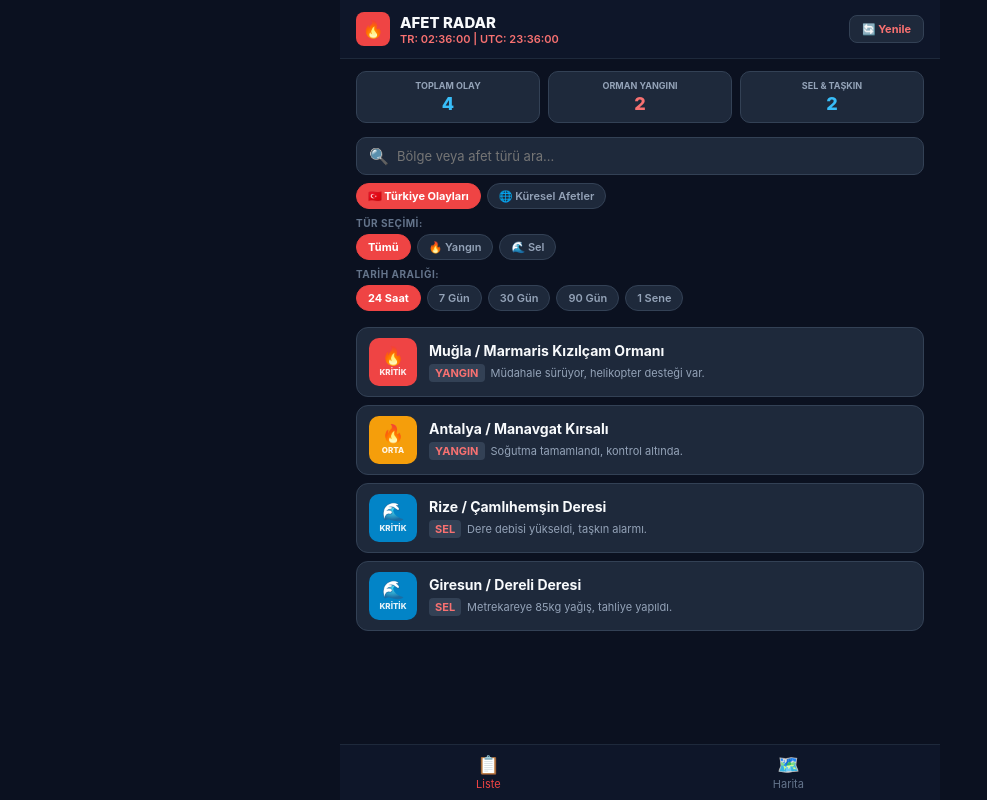
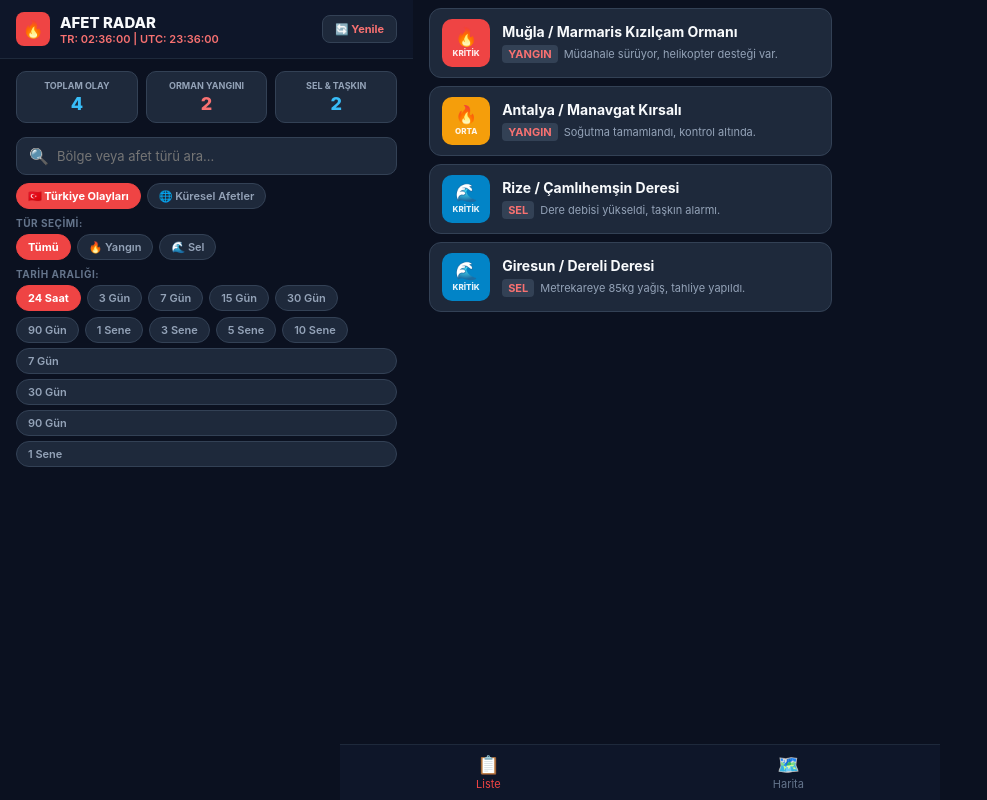
Before and after one commit to said19605353gemini-cell/AfetTakipApp, a website: page index.html in a window 1280 px wide. Shown: the whole page, without its empty margins (0-987 px from the left). Drawn offline with nearby package versions, Linux system fonts and the light colour scheme.

Commit message:
feat: Tarih filtrelerini 24s, 3G, 7G, 15G, 30G, 90G, 1-3-5-10 Sene olarak tam standartlastir

```diff
--- a/index.html
+++ b/index.html
@@ -1,8 +1,10 @@
 <!DOCTYPE html>
 <html lang="tr">
+
 <head>
     <meta charset="UTF-8">
-    <meta name="viewport" content="width=device-width, initial-scale=1.0, maximum-scale=1.0, user-scalable=no, viewport-fit=cover">
+    <meta name="viewport"
+        content="width=device-width, initial-scale=1.0, maximum-scale=1.0, user-scalable=no, viewport-fit=cover">
     <title>Afet Radar Mobil</title>
     <meta name="theme-color" content="#0B1120">
     <link rel="stylesheet" href="https://unpkg.com/leaflet@1.9.4/dist/leaflet.css" />
@@ -15,7 +17,8 @@
             -webkit-tap-highlight-color: transparent;
         }
 
-        html, body {
+        html,
+        body {
             background-color: #0B1120;
             color: #F8FAFC;
             width: 100%;
@@ -350,7 +353,9 @@
             height: 100%;
         }
 
-        .leaflet-container { background: #0B1120 !important; }
+        .leaflet-container {
+            background: #0B1120 !important;
+        }
 
         .pagination-container {
             display: flex;
@@ -384,6 +389,7 @@
         }
     </style>
 </head>
+
 <body>
 
     <div class="app-shell">
@@ -419,7 +425,8 @@
             <div class="filter-section">
                 <div class="search-box">
                     <span>🔍</span>
-                    <input type="text" id="searchInput" placeholder="Bölge veya afet türü ara..." oninput="applyFilters()">
+                    <input type="text" id="searchInput" placeholder="Bölge veya afet türü ara..."
+                        oninput="applyFilters()">
                 </div>
 
                 <div class="filter-group">
@@ -442,6 +449,16 @@
                     <span class="filter-group-title">Tarih Aralığı:</span>
                     <div class="filter-wrap">
                         <div class="pill active" onclick="setTimeRange(1, this)">24 Saat</div>
+                        <div class="pill" onclick="setTimeRange(3, this)">3 Gün</div>
+                        <div class="pill" onclick="setTimeRange(7, this)">7 Gün</div>
+                        <div class="pill" onclick="setTimeRange(15, this)">15 Gün</div>
+                        <div class="pill" onclick="setTimeRange(30, this)">30 Gün</div>
+                        <div class="pill" onclick="setTimeRange(90, this)">90 Gün</div>
+                        <div class="pill" onclick="setTimeRange(365, this)">1 Sene</div>
+                        <div class="pill" onclick="setTimeRange(1095, this)">3 Sene</div>
+                        <div class="pill" onclick="setTimeRange(1825, this)">5 Sene</div>
+                        <div class="pill" onclick="setTimeRange(3650, this)">10 Sene</div>
+                    </div>
                         <div class="pill" onclick="setTimeRange(7, this)">7 Gün</div>
                         <div class="pill" onclick="setTimeRange(30, this)">30 Gün</div>
                         <div class="pill" onclick="setTimeRange(90, this)">90 Gün</div>
@@ -651,4 +668,5 @@
         window.onload = () => renderAll();
     </script>
 </body>
+
 </html>
```
Also changed, not shown: www/index.html (+22 -4 lines).
